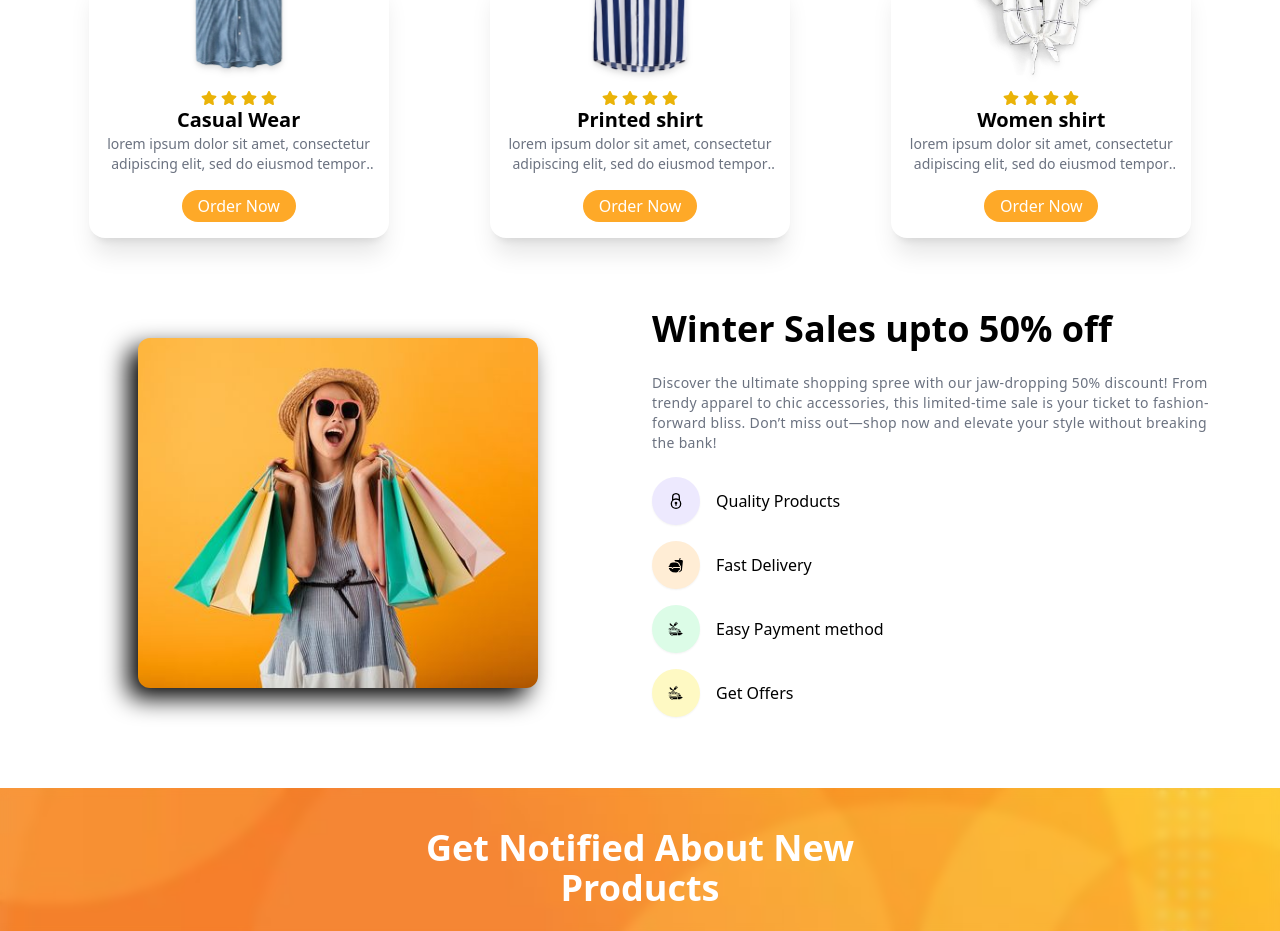
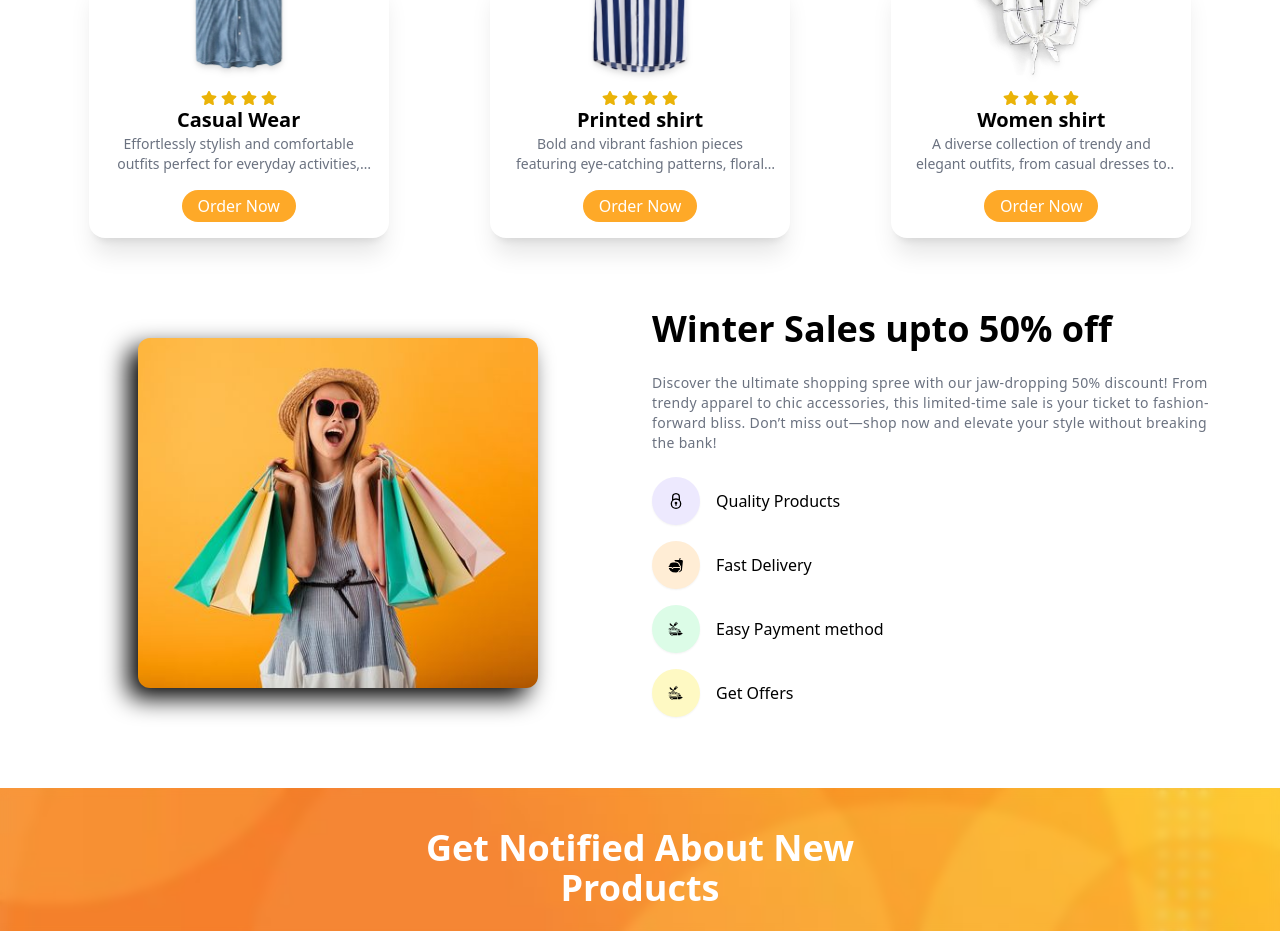
Before and after one commit to David-Toas/e_commerce_website, a React (Vite) app: page / in a window 1280 px wide. Shown: the part 1540-2471 px from the top of the page. Built offline with nearby package versions, Linux system fonts and the light colour scheme.

Commit message:
Update TopProducts.jsx

```diff
--- a/src/components/TopProducts/TopProducts.jsx
+++ b/src/components/TopProducts/TopProducts.jsx
@@ -10,21 +10,21 @@ const ProductsData = [
     img: Img1,
     title: "Casual Wear",
     description:
-      "lorem ipsum dolor sit amet, consectetur adipiscing elit, sed do eiusmod tempor incididunt ut labore et dolore magna aliqua.",
+      "Effortlessly stylish and comfortable outfits perfect for everyday activities, from relaxed T-shirts and jeans to chic loungewear",
   },
   {
     id: 2,
     img: Img2,
     title: "Printed shirt",
     description:
-      "lorem ipsum dolor sit amet, consectetur adipiscing elit, sed do eiusmod tempor incididunt ut labore et dolore magna aliqua.",
+      "Bold and vibrant fashion pieces featuring eye-catching patterns, floral designs, and unique prints that make a statement.",
   },
   {
     id: 3,
     img: Img3,
     title: "Women shirt",
     description:
-      "lorem ipsum dolor sit amet, consectetur adipiscing elit, sed do eiusmod tempor incididunt ut labore et dolore magna aliqua.",
+      "A diverse collection of trendy and elegant outfits, from casual dresses to sophisticated evening gowns, tailored to enhance every woman’s style.",
   },
 ];
 
```
